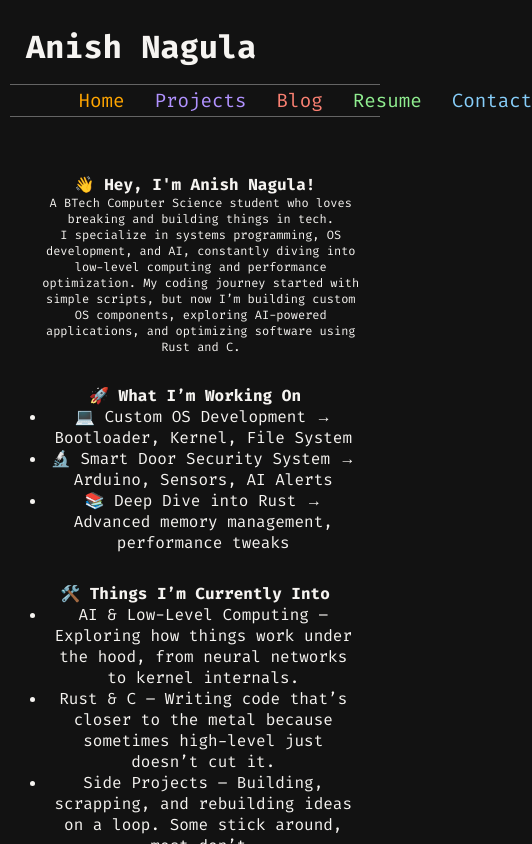
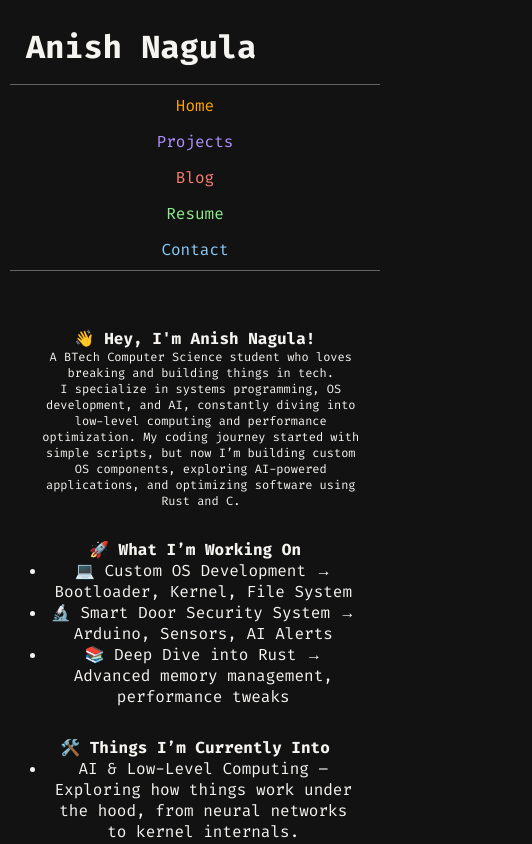
Before and after one commit to anishNagula/portfolio, a React (Vite) app: page / in a window 390 px wide. Shown: the top 844 px of the page, 532 px wide, since content can reach past the window. Built offline with nearby package versions, Linux system fonts and the light colour scheme.

Commit message:
resizing navbar issue fix

```diff
--- a/src/components/Navbar/navbar.module.css
+++ b/src/components/Navbar/navbar.module.css
@@ -1,6 +1,8 @@
 .navbar {
     display: flex;
-    padding: 0.75% 15%;
+    justify-content: center;
+    align-items: center;
+    padding: 10px 5%; /* Use percentage for responsiveness */
     background-color: #121212;
     width: 100%;
 }
@@ -8,15 +10,23 @@
 .navbar ul {
     display: flex;
     list-style: none;
-    justify-content: space-around;
+    justify-content: center;
     width: 100%;
-    gap: 30px;
+    flex-wrap: wrap; /* Allows items to wrap on smaller screens */
+    gap: 15px; /* Reduce gap for better fit */
+    padding: 0;
+    margin: 0;
+}
+
+.navbar ul li {
+    flex-shrink: 0; /* Prevents items from squeezing */
 }
 
 .navbar ul li a {
     text-decoration: none;
     color: white;
-    font-size: 1.2rem;
+    font-size: 1rem; /* Reduce font size slightly for small screens */
+    padding: 10px;
 }
 
 .navbar ul li:nth-child(1) a{
@@ -42,3 +52,15 @@
 .navbar ul li:nth-child(6) a{
     color: khaki;
 }
+
+@media (max-width: 768px) {
+    .navbar ul {
+        flex-direction: column; /* Stack items vertically on mobile */
+        align-items: center;
+    }
+
+    .navbar ul li a {
+        font-size: 1rem;
+        padding: 8px;
+    }
+}
```
